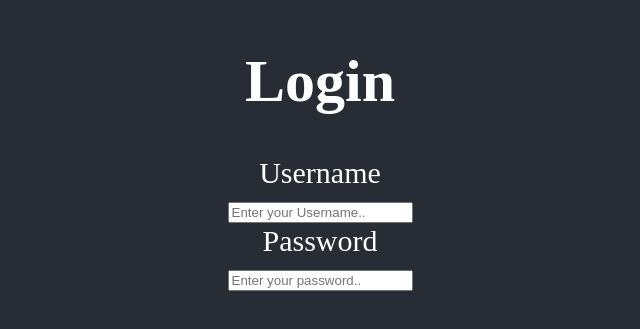
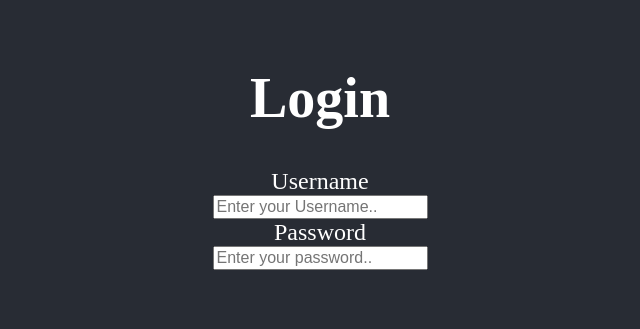
Before and after one commit to sesha3113/training, a React (Create React App) app: page / in a window 1280 px wide. Shown: the part 251-580 px from the top of the page, without its empty margins (320-960 px from the left). Built offline with nearby package versions, Linux system fonts and the light colour scheme.

Commit message:
Task : 2, Made components dynamic.

```diff
--- a/src/Components/Label/index.js
+++ b/src/Components/Label/index.js
@@ -1,11 +1,11 @@
 import React from "react";
 
-const Label = (props) => {
-  const { label } = props;
+const Label = ({attributes}) => {
+  const { label, labelSize } = attributes;
 
   return (
     <div>
-      <label>{label}</label>
+      <label className={`label-font-${labelSize}`} htmlFor={label} >{label}</label>
     </div>
   );
 };
--- a/src/Components/Login/index.js
+++ b/src/Components/Login/index.js
@@ -2,14 +2,15 @@ import React from "react";
 import TextField from "../TextField";
 import Config from "../../config";
 
-const Helloworld = () => {
-  const { LoginLabel } = Config;
+const Login = () => {
+  const { textFieldAttributes, Login } = Config;
   return (
-    <div>
-      <h1>Login</h1>
-      <TextField attributes={LoginLabel[0]} />
-      <TextField attributes={LoginLabel[1]} />
-    </div>
+    <form>
+      <h1 className = {`heading-text-${Login.size}`} >{Login.titlePiece}</h1>
+      {textFieldAttributes.map((attributes, index) => {
+        return <div key={index}>{<TextField attributes={attributes} />}</div>;
+      })}
+    </form>
   );
 };
-export default Helloworld;
+export default Login;
--- a/src/Components/TextField/index.js
+++ b/src/Components/TextField/index.js
@@ -1,15 +1,12 @@
 import React from "react";
 import Label from "../Label";
 
-const TextField = (props) => {
-  const { attributes } = props;
+const TextField = ({ attributes }) => {
+  const { label, type, placeholder, isLabel, textboxPlaceholderSize } = attributes;
   return (
     <div>
-      <Label label={attributes.label}></Label>
-      <input
-        type={attributes.type}
-        placeholder={attributes.placeholder}
-      />
+      {isLabel && <Label attributes={attributes} />}
+      <input className = {`textbox-font-${textboxPlaceholderSize}`} type={type} placeholder={placeholder} id={label} required />
     </div>
   );
 };
--- a/src/Styles.css
+++ b/src/Styles.css
@@ -9,10 +9,44 @@
   flex-direction: column;
   align-items: center;
   justify-content: center;
-  font-size: 30px;
   color: white;
 }
 
 body {
   margin: 0;
 }
+
+/* Label font size */
+
+.label-font-sm {
+  font-size: 1rem;
+}
+
+.label-font-md {
+  font-size: 1.5rem;
+}
+
+.label-font-lg {
+  font-size: 2rem;
+}
+
+/* Heading Font Size */
+.heading-text-sm {
+  font-size: 3.5rem;
+}
+.heading-text-md {
+  font-size: 1.5rem;
+}
+.heading-text-lg {
+  font-size: 2rem;
+}
+
+.textbox-font-sm {
+  font-size: 1rem;
+}
+.textbox-font-md {
+  font-size: 1.5rem;
+}
+.textbox-font-lg {
+  font-size: 2rem;
+}
--- a/src/config/index.js
+++ b/src/config/index.js
@@ -1,15 +1,26 @@
-const LoginLabel = [
+const textFieldAttributes = [
   {
+    label: "Username",
     type: "text",
-    label: "Username",
     placeholder: "Enter your Username..",
+    isLabel: true,
+    labelSize: "md",
+    textboxPlaceholderSize: "sm"
   },
   {
+    label: "Password",
     type: "password",
-    label: "Password",
     placeholder: "Enter your password..",
-  }
+    isLabel: true,
+    labelSize: "md",
+    textboxPlaceholderSize: "sm"
+  },
 ];
 
-const Config = { LoginLabel };
+const Login = {
+  titlePiece: "Login",
+  size: "sm"
+}
+
+const Config = { textFieldAttributes, Login };
 export default Config;
```
